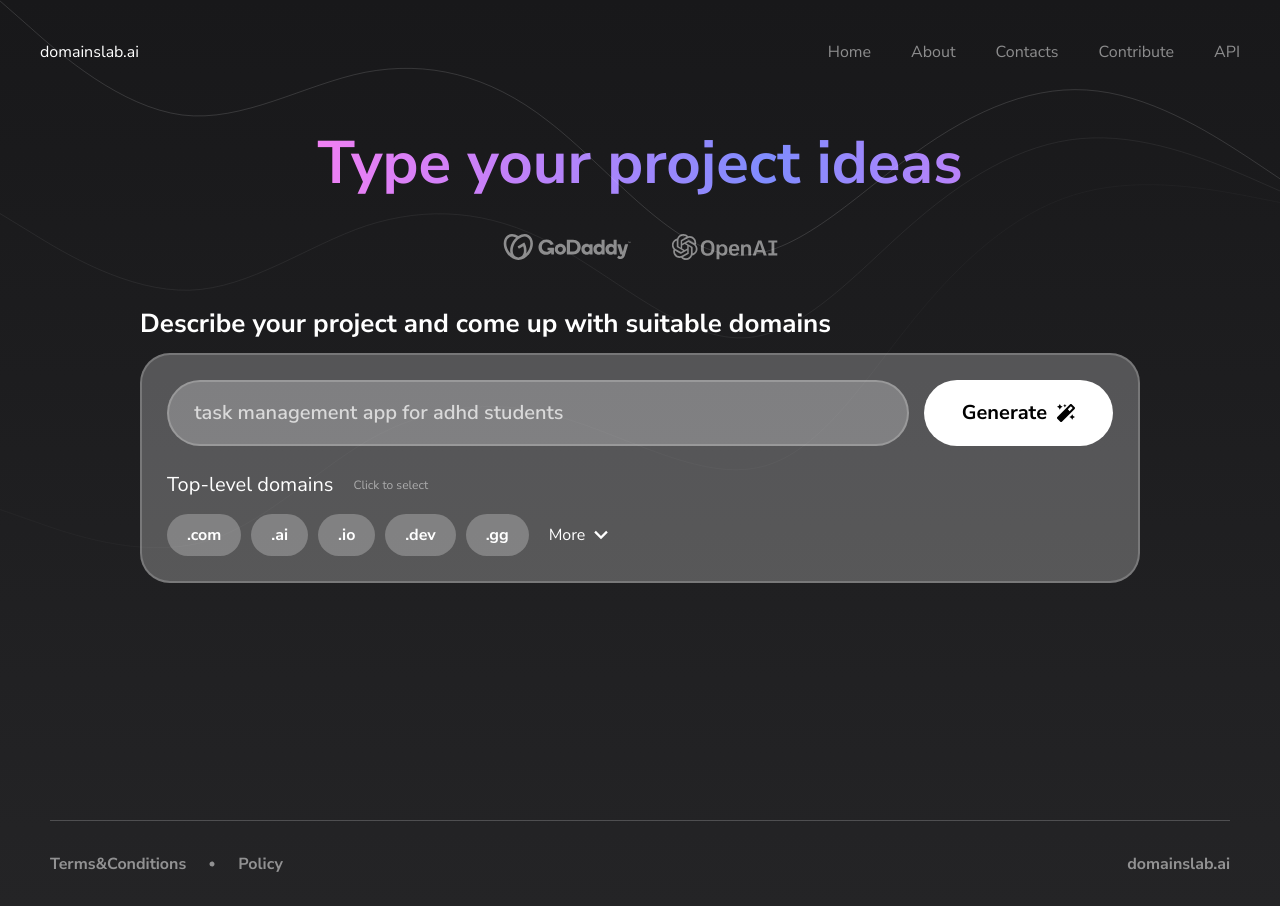
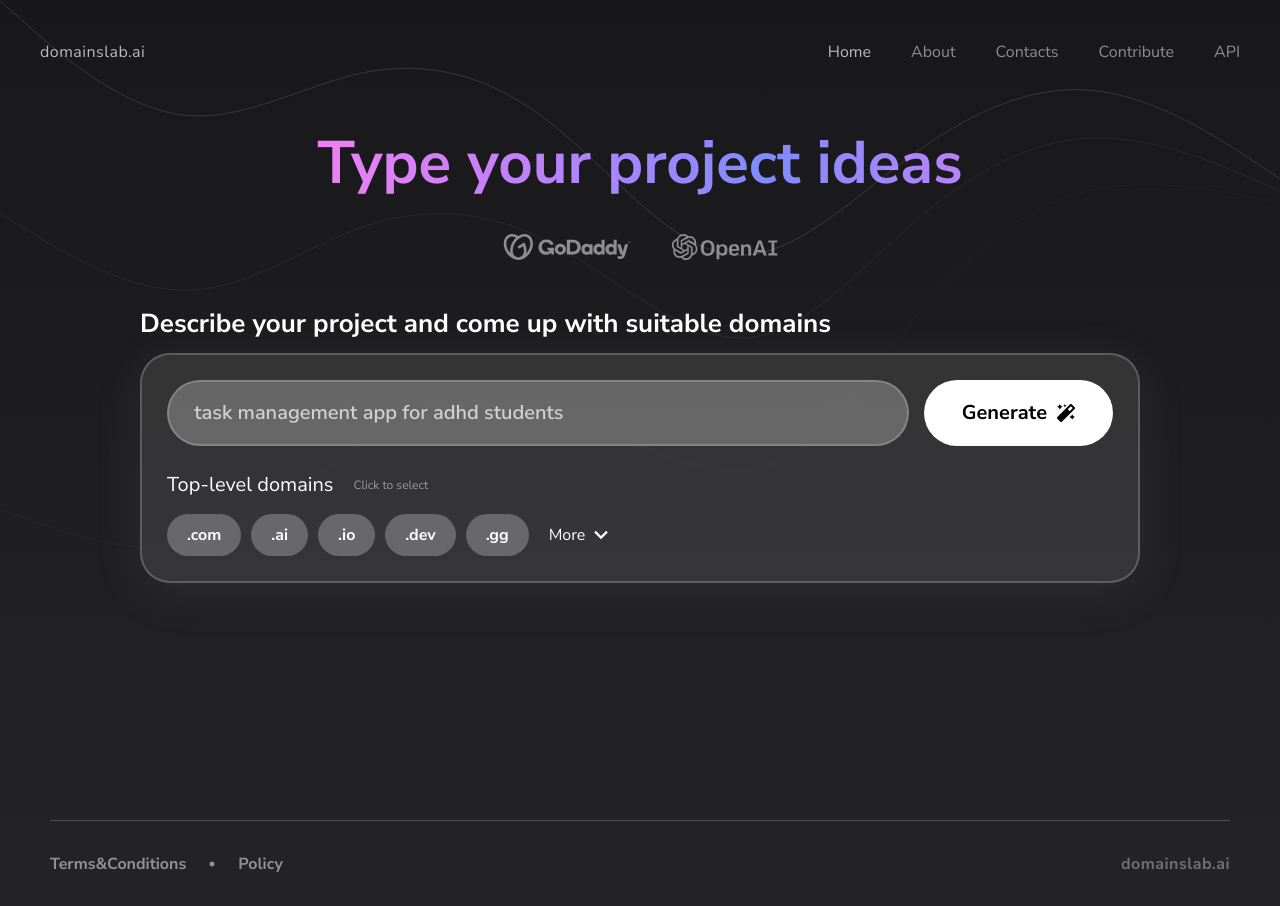
Before and after one commit to domainslab/client, a React (Vite) app: page / in a window 1280 px wide. Built offline with nearby package versions, Linux system fonts and the light colour scheme.

Commit message:
refactor: general UI improvement

```diff
--- a/src/components/Button/Button.tsx
+++ b/src/components/Button/Button.tsx
@@ -9,7 +9,7 @@ const Button: React.FC<PropsWithChildren<React.ButtonHTMLAttributes<HTMLButtonEl
     <button
       {...{
         ...props,
-        className: `px-[38px] py-[19px] rounded-[50px] bg-Primary text-NegativeText font-bold hover:text-Accent ${className}`,
+        className: `px-[38px] py-[19px] rounded-[50px] bg-Primary text-NegativeText font-bold transition-colors ease-in-out delay-75 hover:text-MainText hover:bg-Accent  ${className}`,
       }}
     >
       {children}
--- a/src/pages/Home/components/Search.tsx
+++ b/src/pages/Home/components/Search.tsx
@@ -104,7 +104,7 @@ const Search: React.FC<SearchProps> = ({ onSearch }) => {
       <h2 className="text-[1.625rem] font-bold max-sm:text-[1.25rem]">
         Describe your project and come up with suitable domains
       </h2>
-      <Card classNames="flex flex-col gap-[25px] p-[25px] rounded-[30px] max-sm:p-[15px]">
+      <Card classNames="flex bg-LightBg1 flex-col gap-[25px] p-[25px] rounded-[30px] max-sm:p-[15px] backdrop-blur-[2.5px] shadow-SearchCard">
         <div className="flex gap-[15px]">
           <Input
             {...{
--- a/src/pages/components/Footer/Footer.tsx
+++ b/src/pages/components/Footer/Footer.tsx
@@ -16,7 +16,7 @@ const Footer: React.FC = () => (
           </li>
         </ul>
       </div>
-      <div>domainslab.ai</div>
+      <div className="text-Secondary weight-bold tracking-[0.03rem]">domainslab.ai</div>
     </div>
   </footer>
 );
--- a/src/pages/components/Header/Header.tsx
+++ b/src/pages/components/Header/Header.tsx
@@ -6,7 +6,7 @@ type HeaderProps = {
 
 const Header: React.FC<HeaderProps> = ({ active }) => (
   <header className="h-[102px] p-[40px] flex justify-between text-base max-sm:px-[20px]">
-    <h1>domainslab.ai</h1>
+    <h1 className="text-Secondary text-[1rem] weight-bold tracking-[0.03rem]">domainslab.ai</h1>
     <nav className="flex gap-[40px] max-sm:hidden">
       <NavItem
         isActive={active === ''}
--- a/src/pages/components/Header/components/NavItem.tsx
+++ b/src/pages/components/Header/components/NavItem.tsx
@@ -10,7 +10,9 @@ const NavItem: React.FC<NavItemProps & NavLinkProps & React.RefAttributes<HTMLAn
 }) => (
   <NavLink
     {...{
-      className: `text-TransparentText hover:text-Secondary ${isActive && `text-Secondary`}`,
+      className: `text-TransparentText transition-colors transition-colors ease-in-out delay-75 hover:text-Secondary weight-bold ${
+        isActive && `!text-Secondary`
+      }`,
       ...props,
     }}
   >
--- a/tailwind.config.js
+++ b/tailwind.config.js
@@ -25,6 +25,9 @@ export default {
       ],
     },
     extend: {
+      boxShadow: {
+        SearchCard: '0px 10px 50px 0px rgba(178, 178, 178, 0.10);',
+      },
       colors: {
         transparent: 'transparent',
         current: 'currentColor',
```
